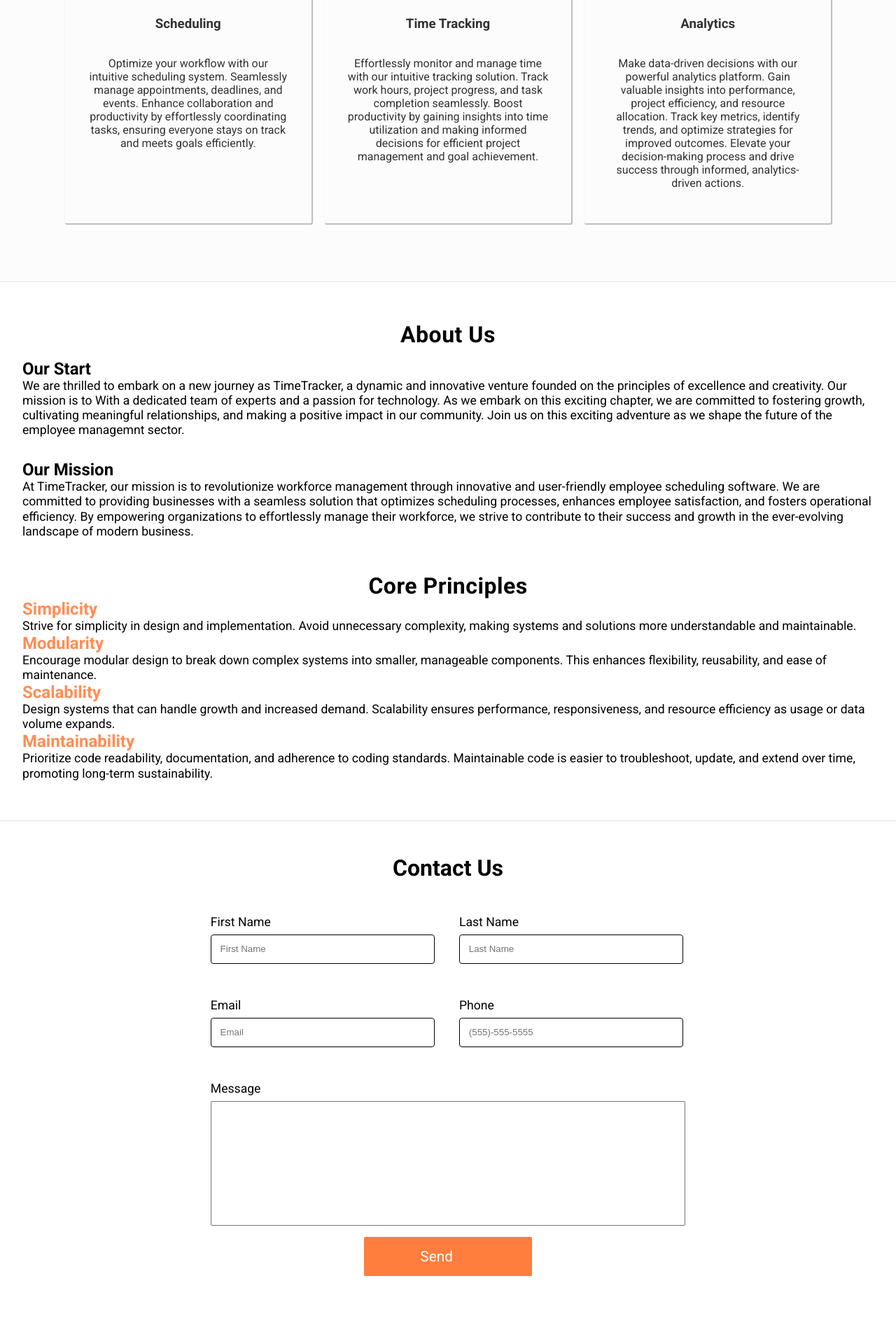
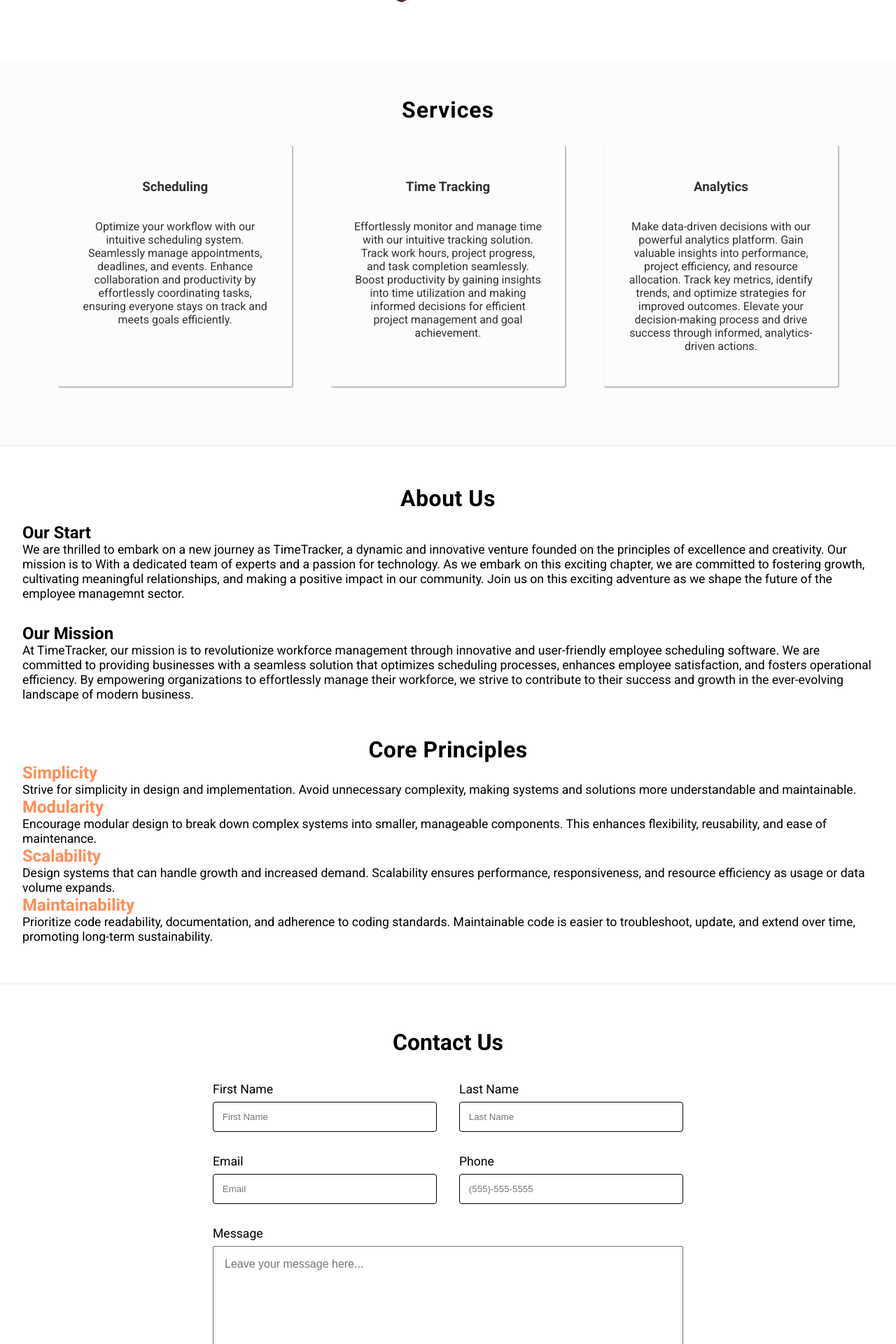
Before and after one commit to chenderson17/TimeTracker, a React (Create React App) app in the folder timetrackerwebapp/: page / in a window 1280 px wide. Shown: the part 880-2800 px from the top of the page at 70% size. Built offline with nearby package versions, Linux system fonts and the light colour scheme; some icons are missing.

Commit message:
Edited cards,contact, and landing pages

```diff
--- a/timetrackerwebapp/src/Components/Cards.css
+++ b/timetrackerwebapp/src/Components/Cards.css
@@ -9,8 +9,8 @@
 }
 .cards-container{
  display: flex;
- justify-content: space-around;
- margin: 0 0  0rem 0 ;
+ justify-content: center;
+ gap:3.5rem;
  padding: 2rem;
  color:rgb(50,50,50);
 }
--- a/timetrackerwebapp/src/Components/Cards.js
+++ b/timetrackerwebapp/src/Components/Cards.js
@@ -4,7 +4,7 @@ export default function Cards(){
  return(
   <>
   <section className="cards-section">
-   <h2 className="cards-header">Using our services you can expect...</h2>
+   <h2 className="cards-header">Services</h2>
  <div className="cards-container">
  <div className="scheduling card">
   <h3>Scheduling</h3>
--- a/timetrackerwebapp/src/Components/Contact.js
+++ b/timetrackerwebapp/src/Components/Contact.js
@@ -12,8 +12,11 @@ export default function Contact(){
  return(
   <section className='contact-section'>
    <a id ="contact"></a>
+   <div className='contact-header-container'>
    <h2 className="contact-header">Contact Us</h2>
+   </div>
    <form>
+    <div className='name-container'>
     <div className="fname-container">
      <div className="contact-input-content">
     <label name='fname'>First Name</label>
@@ -25,6 +28,10 @@ export default function Contact(){
     <label name='lname'>Last Name</label>
     <input type='text' name='lname' placeholder="Last Name"/>
     </div>
+    </div>
+
+
+    <div className='phone-email-container'>
 
     <div className="email-container">
     <label name="contact-email">Email</label>
@@ -35,10 +42,11 @@ export default function Contact(){
     <label name="contact-phone">Phone</label>
     <input type="phone" name="contact-phone" placeholder="(555)-555-5555"/>
     </div>
+    </div>
 
     <div className="contact-message-container">
     <label name="contact-message">Message</label>
-    <textarea name="contact-message" cols="30" rows="8" maxLength={250}></textarea>
+    <textarea name="contact-message" cols="30" rows="8" maxLength={250} placeholder='Leave your message here...'></textarea>
     </div>
     <div className="send-btn-container">
      <button className="send-btn" onMouseOver={handleHover}onMouseLeave={handleLeave}><span className="send-btn-text">Send</span><box-icon name='send' color="white" size="sm" animation={animate}  ></box-icon></button>
--- a/timetrackerwebapp/src/Components/Landing.css
+++ b/timetrackerwebapp/src/Components/Landing.css
@@ -2,21 +2,19 @@
 
 }
 .hero-img-container{
- position: relative;
- left:28rem;
- bottom: 2rem;
  overflow: hidden;
- width:570px;
+ margin:0 auto;
+ width:50rem;
  z-index: -1;
 }
 .hero-img{
  width: 100%;
 }
 .hero-header{
- margin-top:2.5rem;
- margin-left: 7.5rem;
+ margin-top:3.2rem;
+ margin-left: 15rem;
  z-index:1;
- font-size: 2.5em;
+ font-size: 3.2em;
 }
 .bold{
  font-weight: 900;
--- a/timetrackerwebapp/src/Components/contact.css
+++ b/timetrackerwebapp/src/Components/contact.css
@@ -1,23 +1,32 @@
 
 .contact-section{
- padding:1rem;
-
+display: grid;
+grid-template-rows: repeat(2,1fr);
+grid-template-columns: 1fr;
+ padding: 4rem;
+}
+.contact-header-container{
+    grid-row-start: 1;
+    grid-column-start:1;
+    display: flex;
+    justify-content: center;
+    flex-direction: column;
 }
 .contact-header{
  text-align: center;
  font-size: 2em;
- margin-top:2rem;
+
 }
 .contact-section input, .contact-section textarea {
  display: block;
 }
 
 .contact-section form{
-display: grid;
-grid-template-rows: repeat(4,0.5fr);
-grid-template-columns: repeat(2,0.3fr);
-justify-content: center;
-padding:2rem;
+    display: flex;
+    flex-direction: column;
+    align-items: center;
+    justify-content: center;
+    gap:2rem;
 
 }
 .contact-section form input{
@@ -26,40 +35,42 @@ padding:2rem;
  padding:0.8rem;
  border:1px solid rgb(0, 0, 0);
  border-radius:4px;
+
 }
 .contact-section label{
  font-size: 1.1em;
 }
+.name-container{
+    display: flex;
+    gap:2rem;
+
+}
 .fname-container{
- grid-row-start: 1;
-;
- padding: 1rem;
+
 }
 
 .lname-container{
- grid-row-start: 1;
- grid-column-start: 2;
+
+}
+.phone-email-container{
+    display: flex;
+    gap:2rem;
 
 }
 .email-container{
- grid-row-start: 2;
- grid-column-start: 1;
- grid-column-end: 2;
+
 
 }
 .phone-container{
- grid-row-start:2;
- grid-column-start: 2;
+
 
 }
 .contact-message-container{
- grid-row-start:3;
- grid-column-start:1;
- grid-column-end:3;
-
+    display: flex;
+    flex-direction: column;
+    width: 42rem;
 }
 .contact-message-container textarea{
- width:100%;
  padding: 1rem;
  font-size: 1rem;
  resize: none;
@@ -70,9 +81,8 @@ padding:2rem;
  outline:none;
 }
 .send-btn-container{
- grid-row-start: 4;
- grid-column-start:1;
- grid-column-end:3;
+
+
 }
 .send-btn-container button{
  display: flex;
@@ -95,5 +105,5 @@ margin: 0 auto;
 }
 
 .fname-container, .lname-container,.email-container,.phone-container,.contact-message-container{
- padding:1rem;
+
 }
```
